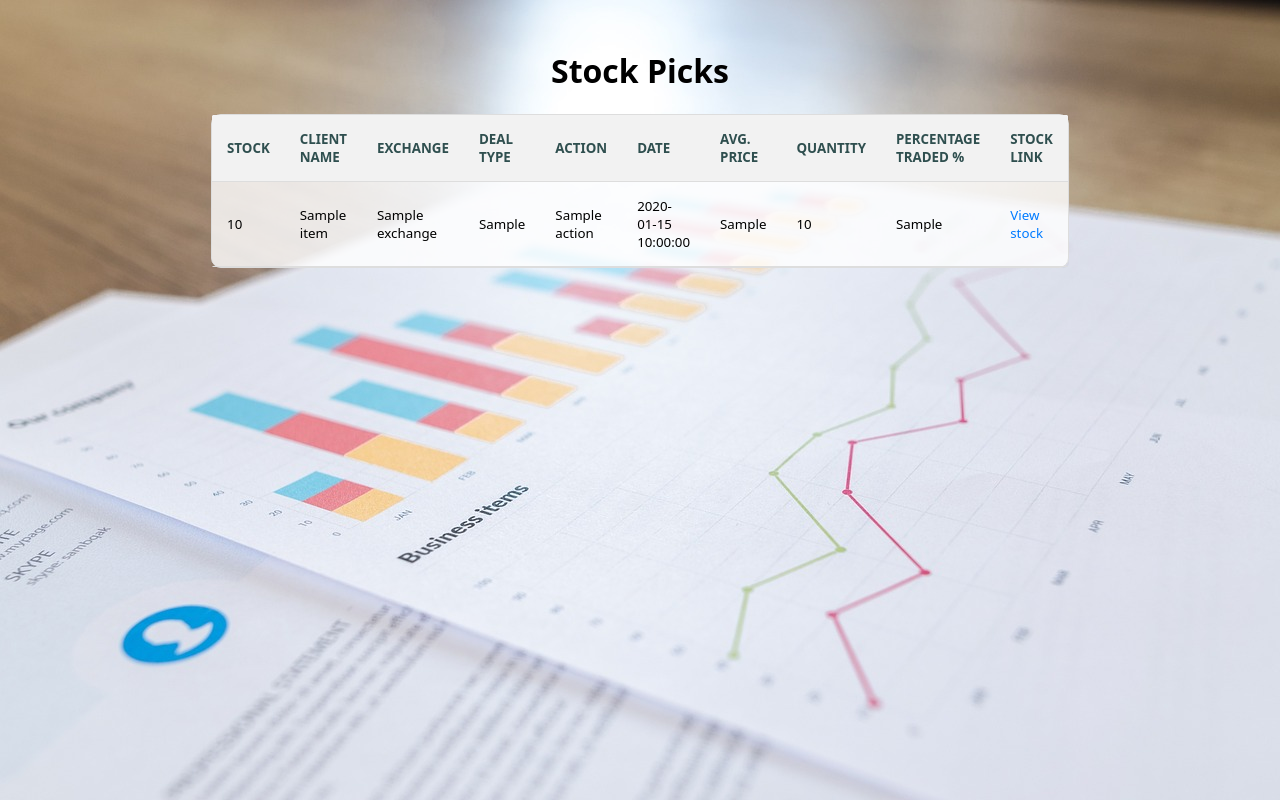
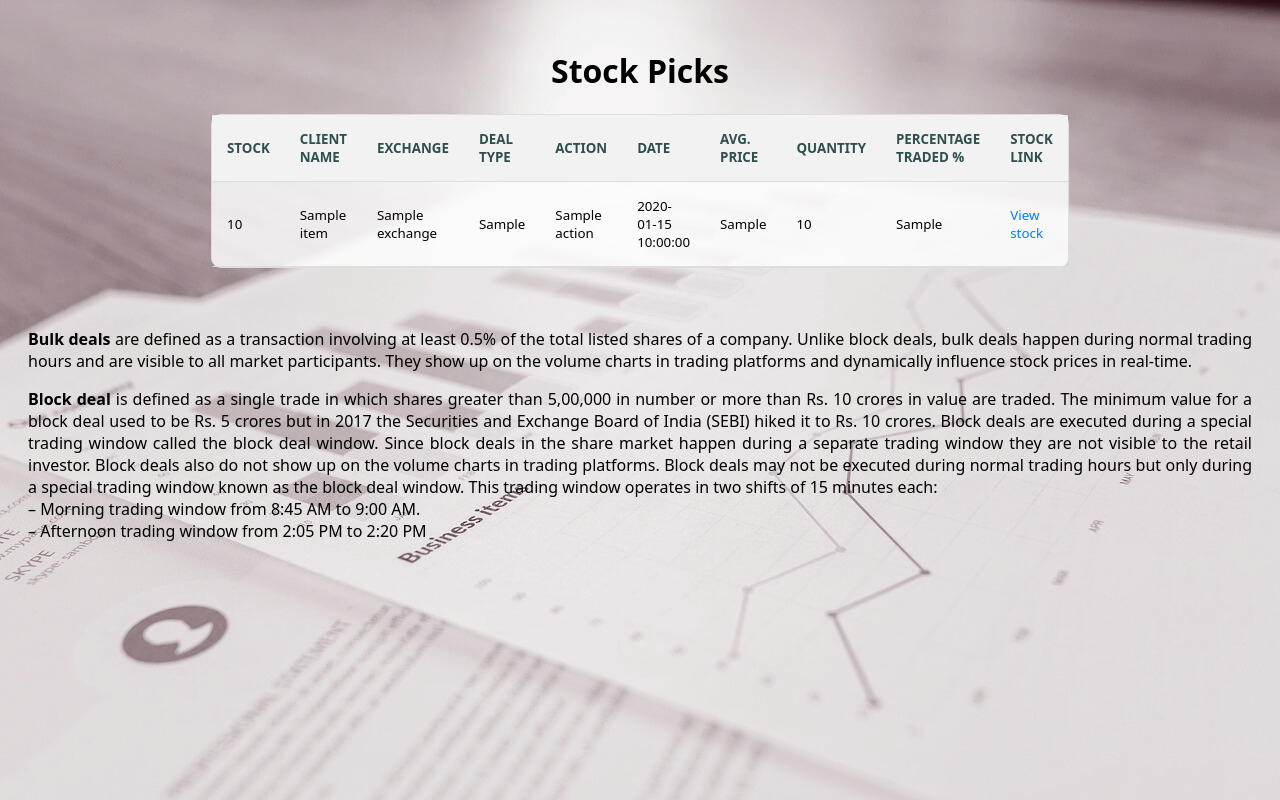
Before and after one commit to rithinprem/Nerd-stock, a Flask app: template templates/index.html in a window 1280 px wide. Run offline with Flask 3, Linux system fonts and the light colour scheme; the template is opened without the code that fills it: most values are stand-ins (such as "Sample title", 1, 10 or a date in 2020).

Commit message:
Added definition of block and bulk, modified background image

```diff
--- a/templates/index.html
+++ b/templates/index.html
@@ -11,7 +11,7 @@
         body {
             font-family: GrowwSans, NotoSans, system-ui;
             padding: 20px;
-            background-image: url('../static/background (2).jpg');
+            background-image: url('../static/Background.png');
             background-repeat: no-repeat;
             background-size: cover;
         }
@@ -112,8 +112,10 @@
                 /* Reduce heading font size for smaller screens */
             }
 
-            body{
+            body {
                 background-size: auto;
+                background-size: cover;
+
             }
         }
     </style>
@@ -157,6 +159,28 @@
             </table>
         </div>
     </div>
+    <div class="explain_terms" style="margin-top: 60px;">
+        <p style="text-align: justify;"><b>Bulk deals</b> are defined as a transaction involving at least 0.5% of the total listed shares of a
+            company. Unlike block deals, bulk deals happen during normal trading hours and are visible to all
+            market participants. They show up on the volume charts in trading platforms and dynamically
+            influence stock prices in real-time. </p>
+
+        <p style="text-align: justify;" > <b>Block deal</b> is defined as a single trade in which shares greater than 5,00,000 in number or more
+            than Rs. 10 crores in value are traded. The minimum value for a block deal used to be Rs. 5 crores
+            but in 2017 the Securities and Exchange Board of India (SEBI) hiked it to Rs. 10 crores. Block deals
+            are executed during a special trading window called the block deal window. Since block deals in the
+            share market happen during a separate trading window they are not visible to the retail investor.
+            Block deals also do not show up on the volume charts in trading platforms.
+
+            Block deals may not be executed during normal trading hours but only during a special trading
+            window known as the block deal window. This trading window operates in two shifts of 15 minutes
+            each:
+            <br>
+            – Morning trading window from 8:45 AM to 9:00 AM.
+            <br>
+            – Afternoon trading window from 2:05 PM to 2:20 PM
+        </p>
+    </div>
 </body>
 
 </html>
```
Also changed, not shown: static/Background.png (added), static/background (2).jpg (deleted), static/background.jpg (deleted). Lines whose indentation alone changed are shown as unchanged.
